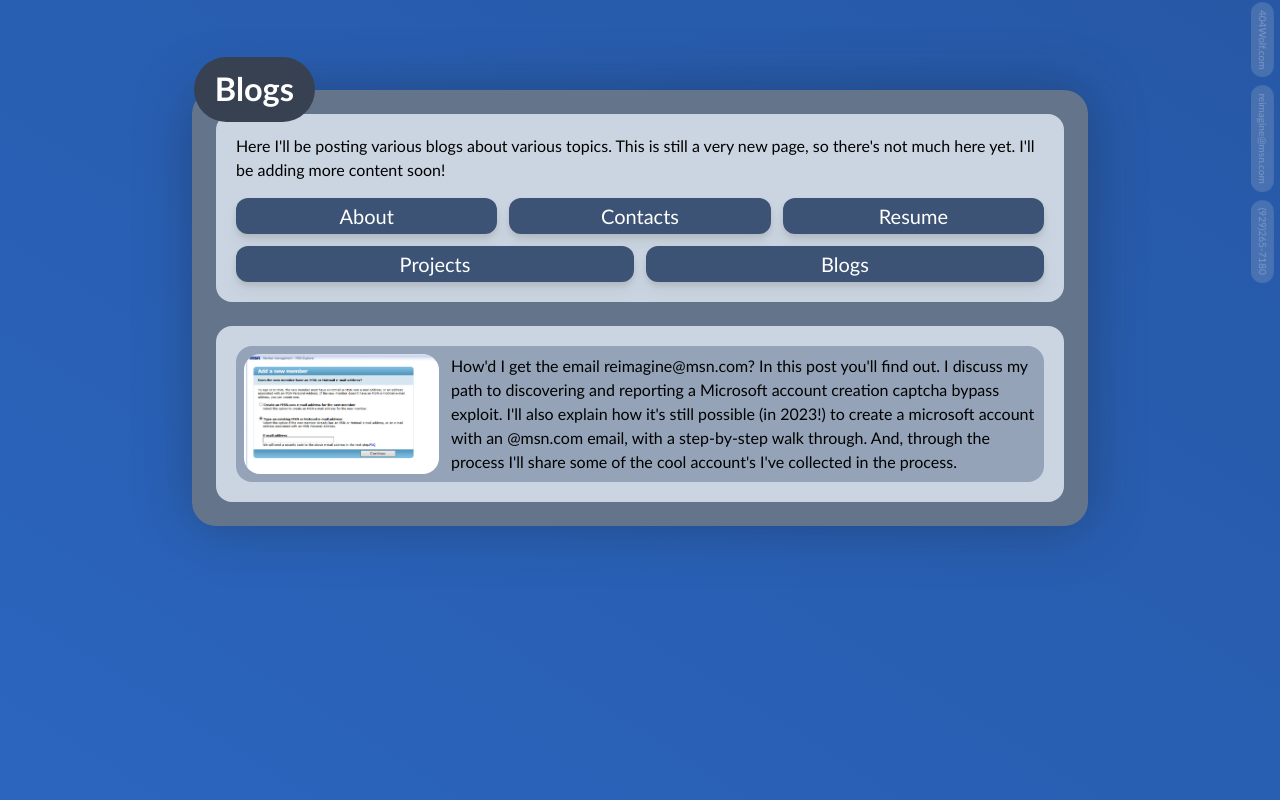
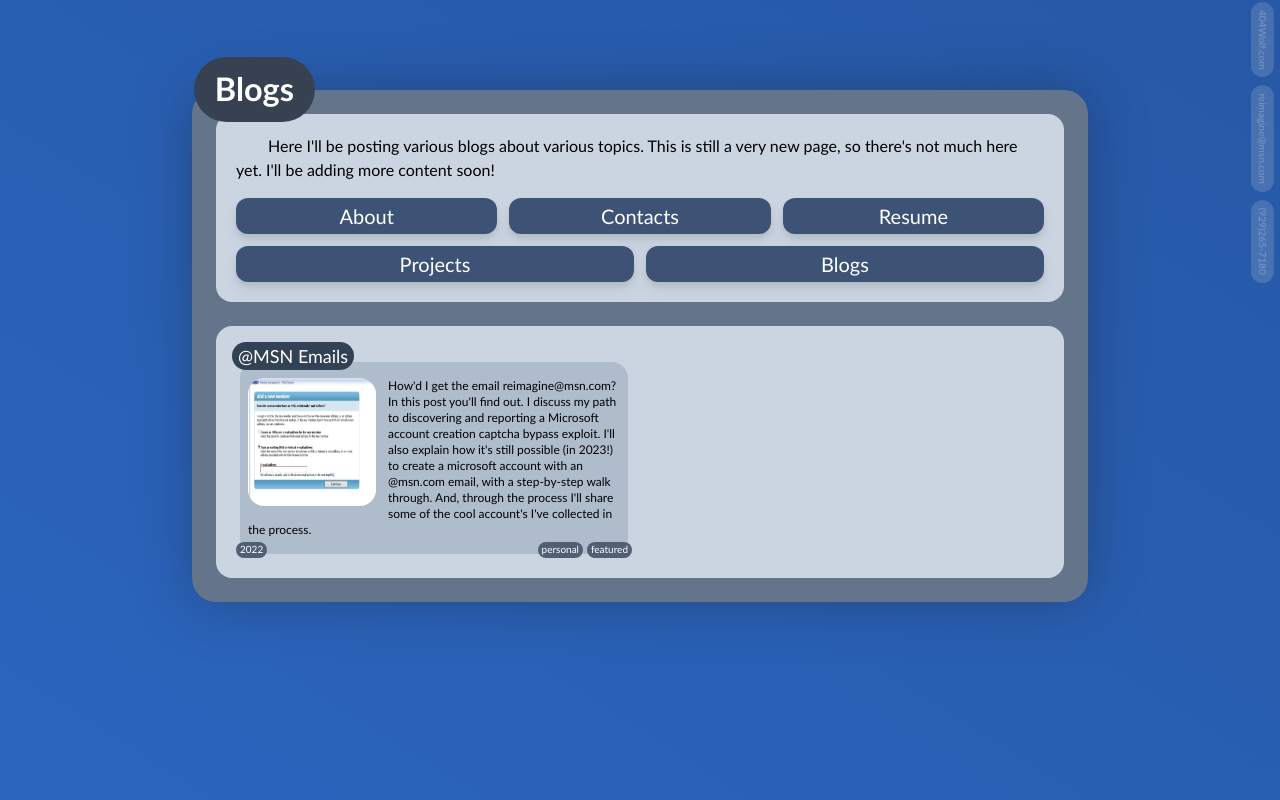
Before and after one commit to 404Wolf/404Wolf.com, a Next.js app: page /posts/blogs in a window 1280 px wide. Built offline with nearby package versions, Linux system fonts and the light colour scheme.

Commit message:
Improve project grid

```diff
--- a/public/posts/projects/posts.json
+++ b/public/posts/projects/posts.json
@@ -2,9 +2,9 @@
     "DNANanotubes",
     "hydroponics",
     "emberSniper",
-    "googlePhotoSync",
     "bitwardenBackup",
     "eclecticVocab",
     "minecraftAPI",
-    "caffeinatedGranolaBars"
+    "caffeinatedGranolaBars",
+    "googlePhotoSync"
 ]
--- a/src/components/misc/Tag.tsx
+++ b/src/components/misc/Tag.tsx
@@ -7,9 +7,10 @@ interface TagProps {
     extraYTranslation?: number;
     extraXTranslation?: number;
     absolute?: boolean;
+    background?: string;
 }
 
-const Tag = ({ children, width="fit", rotation=0, extraYTranslation=0, extraXTranslation=0, zLevel=50, absolute=true, position=null}: TagProps) => {
+const Tag = ({ children, width="fit", rotation=0, extraYTranslation=0, extraXTranslation=0, zLevel=50, absolute=true, background="#545454", position=null}: TagProps) => {
     let positioning
     let translations
 
@@ -43,13 +44,14 @@ const Tag = ({ children, width="fit", rotation=0, extraYTranslation=0, extraXTra
 
     return (
         <div
-            className="text-[10px] sm:text-md bg-[#545454] text-white px-1 sm:px-1 py-[.5px] rounded-lg"
+            className="text-[10px] sm:text-md text-white px-1 sm:px-1 py-[.5px] rounded-lg"
             style={{
                 width: `${width}`,
                 transform: `translate(${translations[0]}rem, ${translations[1]}rem) rotate(${rotation}deg)`,
                 rotate: `${rotation}`,
                 zIndex: `${zLevel}`,
                 position: `${absolute ? "absolute" : "relative"}`,
+                backgroundColor: background,
                 ...positioning
             }}
         >
--- a/src/components/posts/ExtendedPostCard.tsx
+++ b/src/components/posts/ExtendedPostCard.tsx
@@ -1,6 +1,11 @@
 import { randomListItem } from "@/utils/misc";
 import PostData from "./PostData";
 import Image from "next/image";
+import Tag from "../misc/Tag";
+import Link from "next/link";
+
+const nullDescription = "Description coming soon!";
+const tagColor = "rgb(81, 95, 115)";
 
 interface ExtendedPostCardProps {
     post: PostData;
@@ -8,13 +13,42 @@ interface ExtendedPostCardProps {
 }
 
 const ExtendedPostCard = ({ post, tags }: ExtendedPostCardProps) => {
+    const postDescription = post.description ? post.description : nullDescription;
+
     return (
-        <div className="p-2 flex gap-3 bg-slate-400 rounded-2xl">
-            <div className="basis-1/4 relative">
-                <Image src={randomListItem(post.covers)} className="rounded-2xl" alt={post.name} fill />
+        <Link href={post.path}>
+            <div className="px-2 py-4 bg-slate-400/50 rounded-2xl container relative duration-100 hover:drop-shadow-xl hover:brightness-90 min-h-full">
+                <h1 className="text-white bg-slate-700 absolute mx-auto top-0 left-0 z-50 rounded-full -translate-y-3 md:-translate-y-5 -translate-x-2 px-[6px] text-sm md:text-lg">
+                    {post.name}
+                </h1>
+
+                {tags && (
+                    <div className="flex gap-1 absolute bottom-0 right-0">
+                        {tags.map((tag) => (
+                            <Tag background={tagColor} absolute={false}>
+                                {tag}
+                            </Tag>
+                        ))}
+                    </div>
+                )}
+
+                <Tag position="bl" background={tagColor}>
+                    {post.date}
+                </Tag>
+
+                <div className="relative container w-24 md:w-32 h-24 md:h-32 float-left mr-3 mb-3">
+                    <Image
+                        src={randomListItem(post.covers)}
+                        className="overflow-trim  rounded-2xl"
+                        alt={post.name}
+                        placeholder="blur"
+                        blurDataURL="/resources/white_dot.png"
+                        fill
+                    />
+                </div>
+                <p className="text-xs cursor-text">{postDescription}</p>
             </div>
-            <p className="basis-3/4">{post.description}</p>
-        </div>
+        </Link>
     );
 };
 
--- a/src/layouts/PostsIndexLayout.tsx
+++ b/src/layouts/PostsIndexLayout.tsx
@@ -27,8 +27,10 @@ const PostsIndexLayout = ({ type, header, children }: PostsProps) => {
         <MainLayout title={header} headerChildren={headerChildren}>
             <div className="-mt-3">
                 <Tile>
-                    <div className="grid grid-cols-1 gap-4">
-                        {posts.map(post => <ExtendedPostCard post={post} />)}
+                    <div className="grid grid-cols-1 md:grid-cols-2 gap-x-6 gap-y-7 md:gap-y-10 p-1 pt-2 md:pt-4">
+                        {posts.map((post) => (
+                            <ExtendedPostCard tags={post.tags} post={post} />
+                        ))}
                     </div>
                 </Tile>
             </div>
--- a/src/layouts/header/Header.tsx
+++ b/src/layouts/header/Header.tsx
@@ -2,26 +2,18 @@ import Navbar from "@/layouts/header/Navbar";
 
 interface HeaderProps {
     setBackgroundBlurred: (blurred: boolean) => void;
-    children?: React.ReactNode
+    children?: React.ReactNode;
 }
 
 const Header = ({ setBackgroundBlurred, children }: HeaderProps) => {
-
-
-
-
-
     return (
         <div>
             <div className="flex flex-col gap-5 justify-between">
-
-
-                {children}
-
+                <div className="indent-4 md:indent-6 lg:indent-8">{children}</div>
                 <Navbar setBackgroundBlurred={setBackgroundBlurred} />
             </div>
         </div>
     );
-}
+};
 
 export default Header;
```
Also changed, not shown: public/resources/white_dot.png (added).
